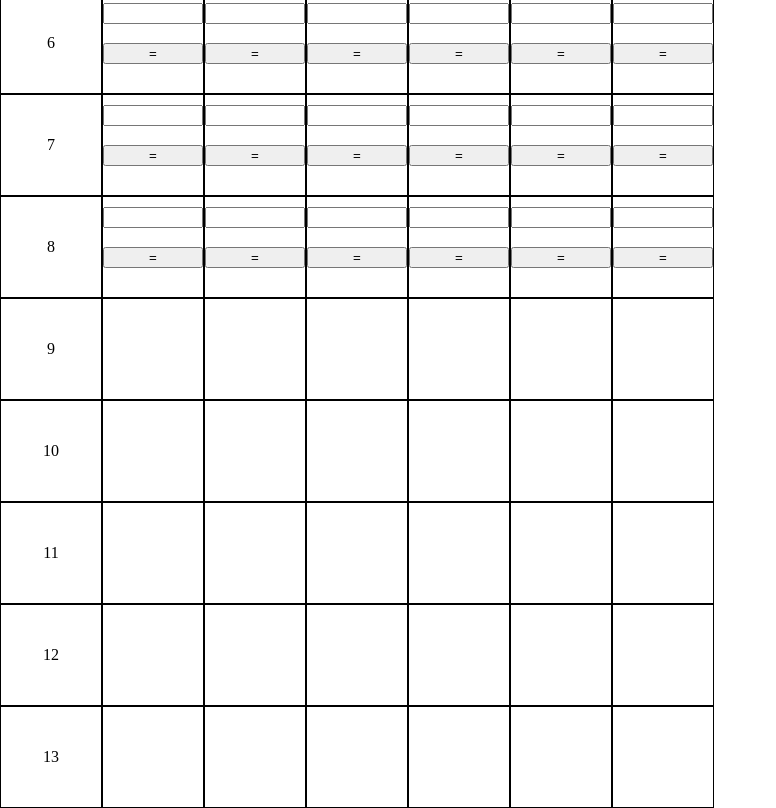
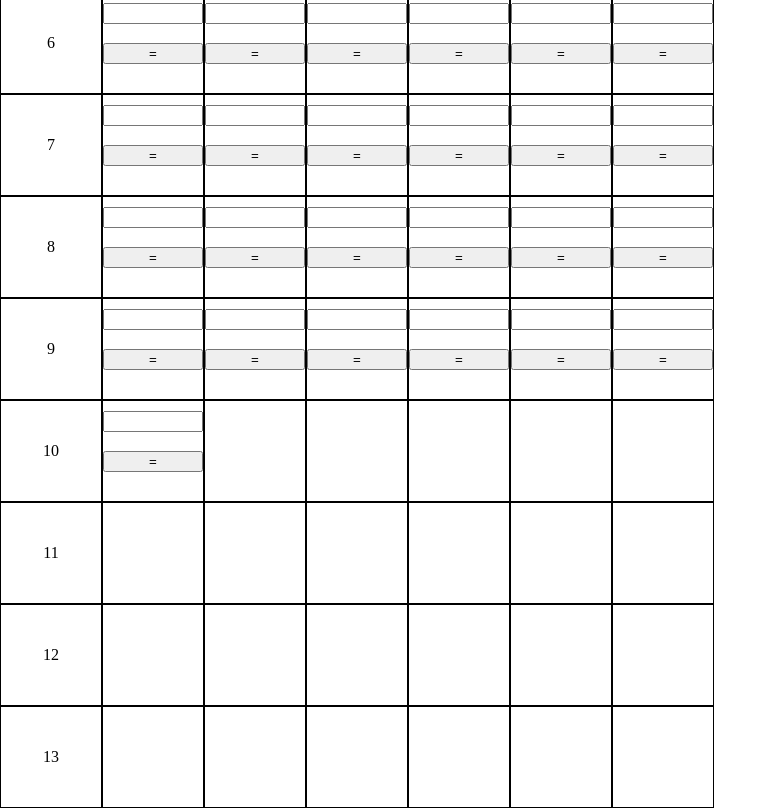
Before and after one commit to Matthew-Needle/three-thirteen-project, a plain HTML site: page index.html in a window 1280 px wide. Shown: the part 787-1595 px from the top of the page, without its empty margins (0-776 px from the left). Drawn offline with nearby package versions, Linux system fonts and the light colour scheme.

Commit message:
Added Full Nineth Hand Functionality

```diff
--- a/index.html
+++ b/index.html
@@ -172,11 +172,17 @@
           </div>
 
           <div class="box nine">
-
+            <!--Value 1 = p1-8-answer-->
+            <input type="text" id="p1-9-value2"/>
+            <button type="button" onClick="ninethHand()" id="equals">=</button>
+            <p id="p1-9-answer"></p>
           </div>
 
           <div class="box ten">
-
+            <!--Value 1 = p1-9-answer-->
+            <input type="text" id="p1-10-value2"/>
+            <button type="button" onClick="tenthHand()" id="equals">=</button>
+            <p id="p1-10-answer"></p>
           </div>
 
           <div class="box eleven">
@@ -244,7 +250,10 @@
         </div>
 
         <div class="box nine">
-
+          <!--Value 1 = p2-8-answer-->
+          <input type="text" id="p2-9-value2"/>
+          <button type="button" onClick="ninethHand()" id="equals">=</button>
+          <p id="p2-9-answer"></p>
         </div>
 
         <div class="box ten">
@@ -316,7 +325,10 @@
       </div>
 
       <div class="box nine">
-
+        <!--Value 1 = p3-8-answer-->
+        <input type="text" id="p3-9-value2"/>
+        <button type="button" onClick="ninethHand()" id="equals">=</button>
+        <p id="p3-9-answer"></p>
       </div>
 
       <div class="box ten">
@@ -388,7 +400,10 @@
       </div>
 
       <div class="box nine">
-
+        <!--Value 1 = p4-8-answer-->
+        <input type="text" id="p4-9-value2"/>
+        <button type="button" onClick="ninethHand()" id="equals">=</button>
+        <p id="p4-9-answer"></p>
       </div>
 
       <div class="box ten">
@@ -460,7 +475,10 @@
       </div>
 
       <div class="box nine">
-
+        <!--Value 1 = p5-8-answer-->
+        <input type="text" id="p5-9-value2"/>
+        <button type="button" onClick="ninethHand()" id="equals">=</button>
+        <p id="p5-9-answer"></p>
       </div>
 
       <div class="box ten">
@@ -532,7 +550,10 @@
       </div>
 
       <div class="box nine">
-
+        <!--Value 1 = p6-8-answer-->
+        <input type="text" id="p6-9-value2"/>
+        <button type="button" onClick="ninethHand()" id="equals">=</button>
+        <p id="p6-9-answer"></p>
       </div>
 
       <div class="box ten">
--- a/js/main.js
+++ b/js/main.js
@@ -389,6 +389,76 @@ const eighthHand = () => {
 
 };
 
+const ninethHand = () => {
+  //Player 1 Nineth Hand
+  const p1Field1 = document.getElementById("p1-8-answer").innerHTML;
+  const p1Field2 = document.getElementById("p1-9-value2").value;
+  const p1Result =  parseFloat(p1Field1) + parseFloat(p1Field2);
+
+  if(!isNaN(p1Result)){
+    document.getElementById("p1-9-answer").innerHTML = p1Result;
+  };
+
+  //Player 2 Nineth Hand
+  const p2Field1 = document.getElementById("p2-8-answer").innerHTML;
+  const p2Field2 = document.getElementById("p2-9-value2").value;
+  const p2Result =  parseFloat(p2Field1) + parseFloat(p2Field2);
+
+  if(!isNaN(p2Result)){
+    document.getElementById("p2-9-answer").innerHTML = p2Result;
+  };
+
+  //Player 3 Nineth Hand
+  const p3Field1 = document.getElementById("p3-8-answer").innerHTML;
+  const p3Field2 = document.getElementById("p3-9-value2").value;
+  const p3Result =  parseFloat(p3Field1) + parseFloat(p3Field2);
+
+  if(!isNaN(p3Result)){
+    document.getElementById("p3-9-answer").innerHTML = p3Result;
+  };
+
+  //Player 4 Nineth Hand
+  const p4Field1 = document.getElementById("p4-8-answer").innerHTML;
+  const p4Field2 = document.getElementById("p4-9-value2").value;
+  const p4Result =  parseFloat(p4Field1) + parseFloat(p4Field2);
+
+  if(!isNaN(p4Result)){
+    document.getElementById("p4-9-answer").innerHTML = p4Result;
+  };
+
+  //Player 5 Nineth Hand
+  const p5Field1 = document.getElementById("p5-8-answer").innerHTML;
+  const p5Field2 = document.getElementById("p5-9-value2").value;
+  const p5Result =  parseFloat(p5Field1) + parseFloat(p5Field2);
+
+  if(!isNaN(p5Result)){
+    document.getElementById("p5-9-answer").innerHTML = p5Result;
+  };
+
+  //Player 6 Nineth Hand
+  const p6Field1 = document.getElementById("p6-8-answer").innerHTML;
+  const p6Field2 = document.getElementById("p6-9-value2").value;
+  const p6Result =  parseFloat(p6Field1) + parseFloat(p6Field2);
+
+  if(!isNaN(p6Result)){
+    document.getElementById("p6-9-answer").innerHTML = p6Result;
+  };
+};
+
+const tenthHand = () => {
+  //Player 1 Tenth Hand
+  const p1Field1 = document.getElementById("p1-9-answer").innerHTML;
+  const p1Field2 = document.getElementById("p1-10-value2").value;
+  const p1Result =  parseFloat(p1Field1) + parseFloat(p1Field2);
+
+  if(!isNaN(p1Result)){
+    document.getElementById("p1-10-answer").innerHTML = p1Result;
+  };
+
+
+
+};
+
 
 /*Buttons*/
 
```
